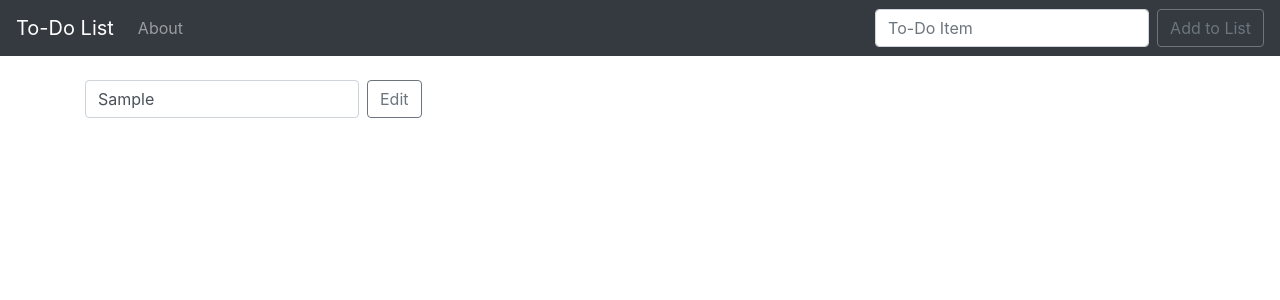
After one commit to jerhow/todjando, a Django app: template todo_list/templates/edit.html in a window 1280 px wide. The commit adds this page. Shown: the top 300 px of the page. Run offline with Django 3.2, Linux system fonts and the light colour scheme; the template is opened without the code that fills it: values that come from a table or form of the project are taken from there, others are empty; tables that the repository leaves empty hold one stand-in row (values such as "Sample post"); some libraries are stand-ins or nearby versions.

Commit message:
Adds ability to edit existing list items

```diff
--- /dev/null
+++ b/todo_list/templates/edit.html
@@ -0,0 +1,18 @@
+{% extends 'base.html' %}
+
+{% block title %}Todjando | Edit Item{% endblock %}
+
+{% block content %}
+
+    {% if item %}
+        <br />
+        <form class="form-inline my-2 my-lg-0" action="{% url 'edit' item.id %}" method="POST">
+        {% csrf_token %}
+        <input name="item" class="form-control mr-sm-2" type="search"
+            placeholder="{{ item.item }}" value="{{ item.item }}" aria-label="Search">
+        <input type="hidden" value="{{ item.completed }}" name="completed" />
+        <button class="btn btn-outline-secondary my-2 my-sm-0" type="submit">Edit</button>
+        </form>
+    {% endif %}
+
+{% endblock %}
--- a/todo_list/templates/home.html
+++ b/todo_list/templates/home.html
@@ -22,6 +22,7 @@
         {% for i in all_items %}
             <tr {% if i.completed %}class="table-secondary"{% endif %}>
                     <td {% if i.completed %}class="striker"{% endif %}>{{ i.item }}</td>
+                    <td><center><a href="{% url 'edit' i.id %}">Edit</a></center></td>
                     {% if i.completed %}
                     <td><center><a href="{% url 'uncross' i.id %}">Uncross</a></center></td>
                     {% else %}
--- a/todo_list/urls.py
+++ b/todo_list/urls.py
@@ -7,4 +7,5 @@ urlpatterns = [
     path('delete/<list_id>', views.delete, name='delete'),
     path('cross-off/<list_id>', views.cross_off, name='cross_off'),
     path('uncross/<list_id>', views.uncross, name='uncross'),
+    path('edit/<list_id>', views.edit, name='edit'),
 ]
```
Also changed, not shown: todo_list/views.py (+15 -0 lines).
